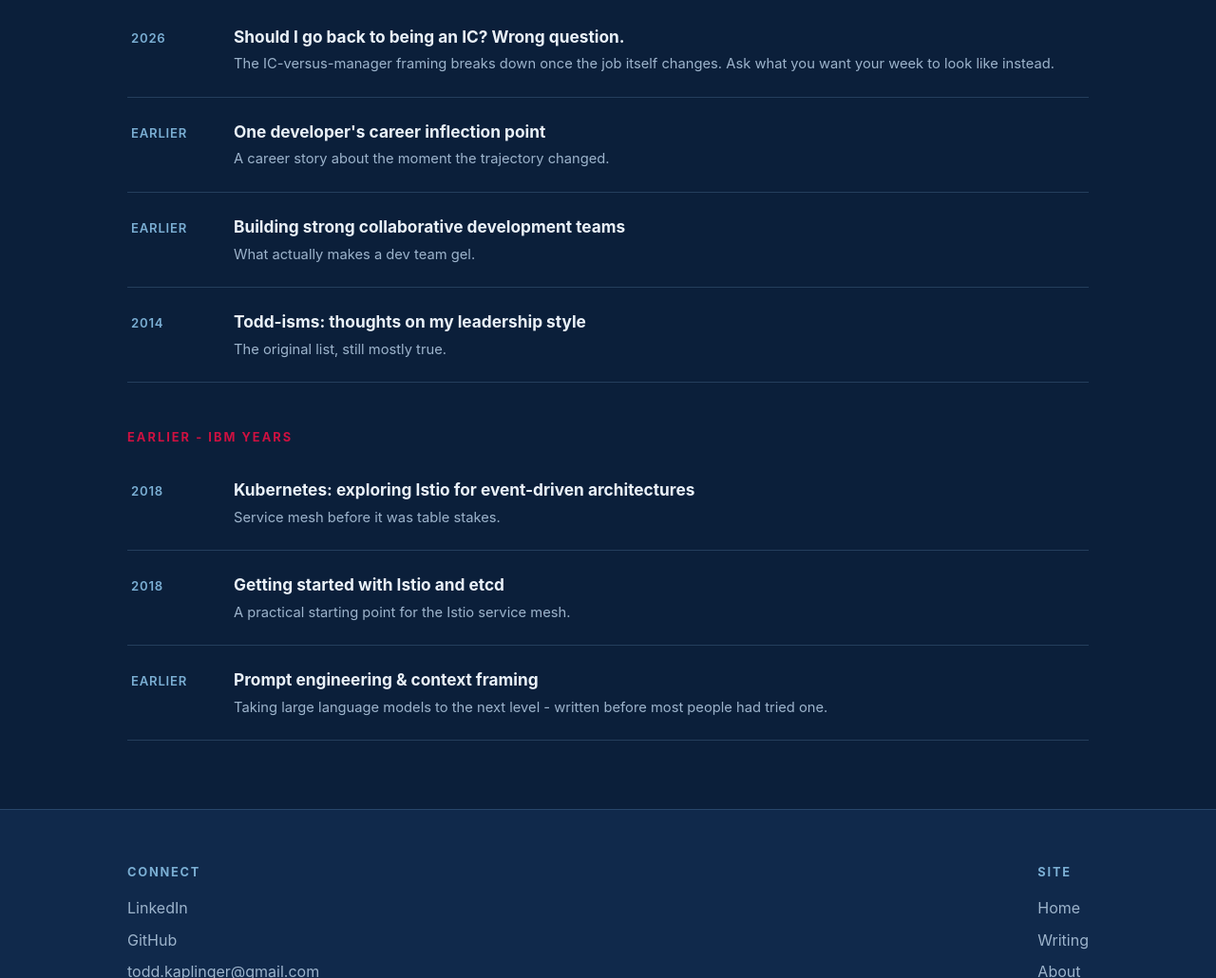
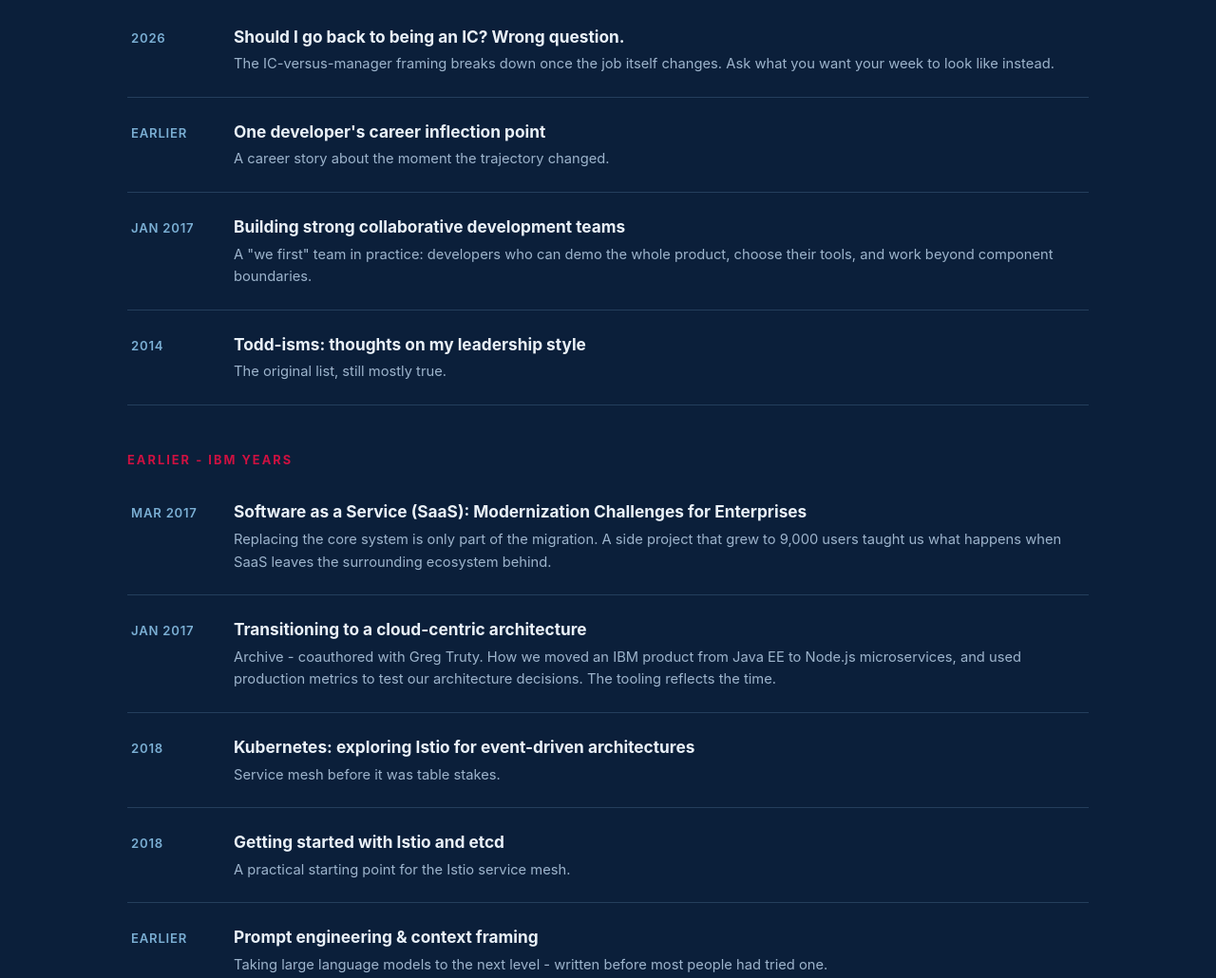
Before and after one commit to todkap/todkap.github.io, a plain HTML site: page writing.html in a window 1280 px wide. Shown: the part 1509-2539 px from the top of the page at 95% size. Drawn offline with Linux system fonts and the light colour scheme.

Commit message:
Add files via upload

```diff
--- a/writing.html
+++ b/writing.html
@@ -5,6 +5,20 @@
 <meta name="viewport" content="width=device-width, initial-scale=1">
 <title>Writing - Todd Kaplinger</title>
 <meta name="description" content="Articles and posts by Todd Kaplinger on agentic engineering, architecture, and careers.">
+<meta property="og:type" content="website">
+<meta property="og:site_name" content="Todd Kaplinger">
+<meta property="og:title" content="Writing | Todd Kaplinger">
+<meta property="og:description" content="Articles on agentic engineering, modernizing systems, and building strong engineering teams.">
+<meta property="og:image" content="https://todkap.github.io/og.png">
+<meta property="og:image:type" content="image/png">
+<meta property="og:image:width" content="1200">
+<meta property="og:image:height" content="630">
+<meta property="og:image:alt" content="Todd Kaplinger. Architecture that ships. Agentic engineering. Systems. Teams.">
+<meta name="twitter:card" content="summary_large_image">
+<meta name="twitter:title" content="Writing | Todd Kaplinger">
+<meta name="twitter:description" content="Articles on agentic engineering, modernizing systems, and building strong engineering teams.">
+<meta name="twitter:image" content="https://todkap.github.io/og.png">
+<meta name="twitter:image:alt" content="Todd Kaplinger. Architecture that ships. Agentic engineering. Systems. Teams.">
 <link rel="stylesheet" href="styles.css">
 </head>
 <body>
@@ -154,12 +168,12 @@
       </div>
     </a>
 
-    <a class="article" href="https://www.linkedin.com/pulse/building-strong-collaborative-development-teams-todd-kaplinger">
+    <a class="article" href="https://medium.com/devops-for-the-cloud/building-strong-collaborative-development-teams-65b45f6e95c1">
       <div class="row">
-        <span class="when">Earlier</span>
+        <span class="when">Jan 2017</span>
         <span class="body">
           <h3>Building strong collaborative development teams</h3>
-          <p>What actually makes a dev team gel.</p>
+          <p>A "we first" team in practice: developers who can demo the whole product, choose their tools, and work beyond component boundaries.</p>
         </span>
       </div>
     </a>
@@ -175,6 +189,27 @@
     </a>
 
     <h3 class="group-title">Earlier - IBM years</h3>
+
+
+    <a class="article" href="https://medium.com/@todkap/software-as-a-service-saas-modernization-challenges-for-enterprises-ad95fd6dd13a">
+      <div class="row">
+        <span class="when">Mar 2017</span>
+        <span class="body">
+          <h3>Software as a Service (SaaS): Modernization Challenges for Enterprises</h3>
+          <p>Replacing the core system is only part of the migration. A side project that grew to 9,000 users taught us what happens when SaaS leaves the surrounding ecosystem behind.</p>
+        </span>
+      </div>
+    </a>
+
+    <a class="article" href="https://medium.com/devops-for-the-cloud/transitioning-to-a-cloud-centric-architecture-713481493ae6">
+      <div class="row">
+        <span class="when">Jan 2017</span>
+        <span class="body">
+          <h3>Transitioning to a cloud-centric architecture</h3>
+          <p>Archive - coauthored with Greg Truty. How we moved an IBM product from Java EE to Node.js microservices, and used production metrics to test our architecture decisions. The tooling reflects the time.</p>
+        </span>
+      </div>
+    </a>
 
     <a class="article" href="https://www.linkedin.com/pulse/kubernetes-exploring-istio-event-driven-architectures-todd-kaplinger">
       <div class="row">
```
Also changed, not shown: about.html (+14 -0 lines), index.html (+15 -1 lines), og.png (added).
